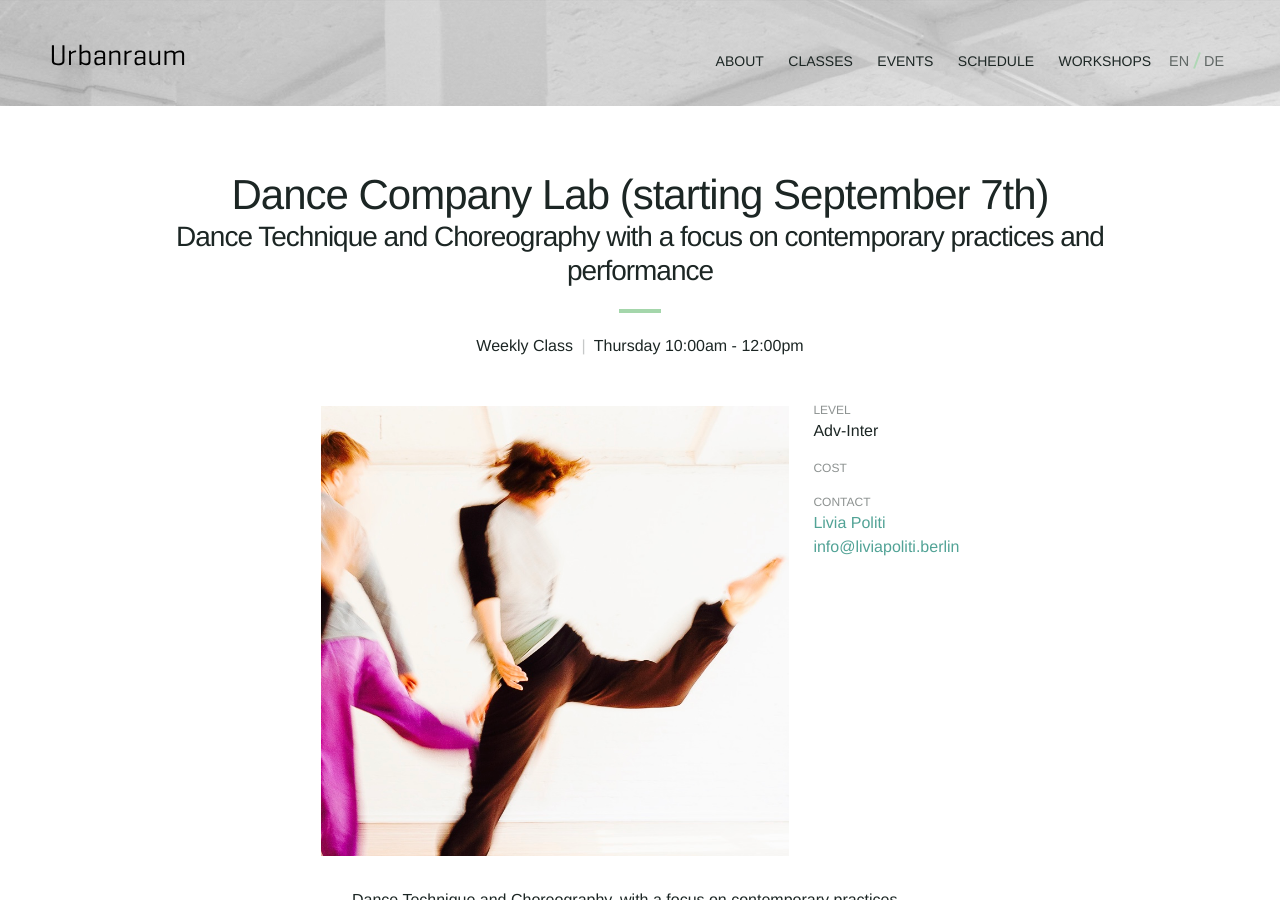
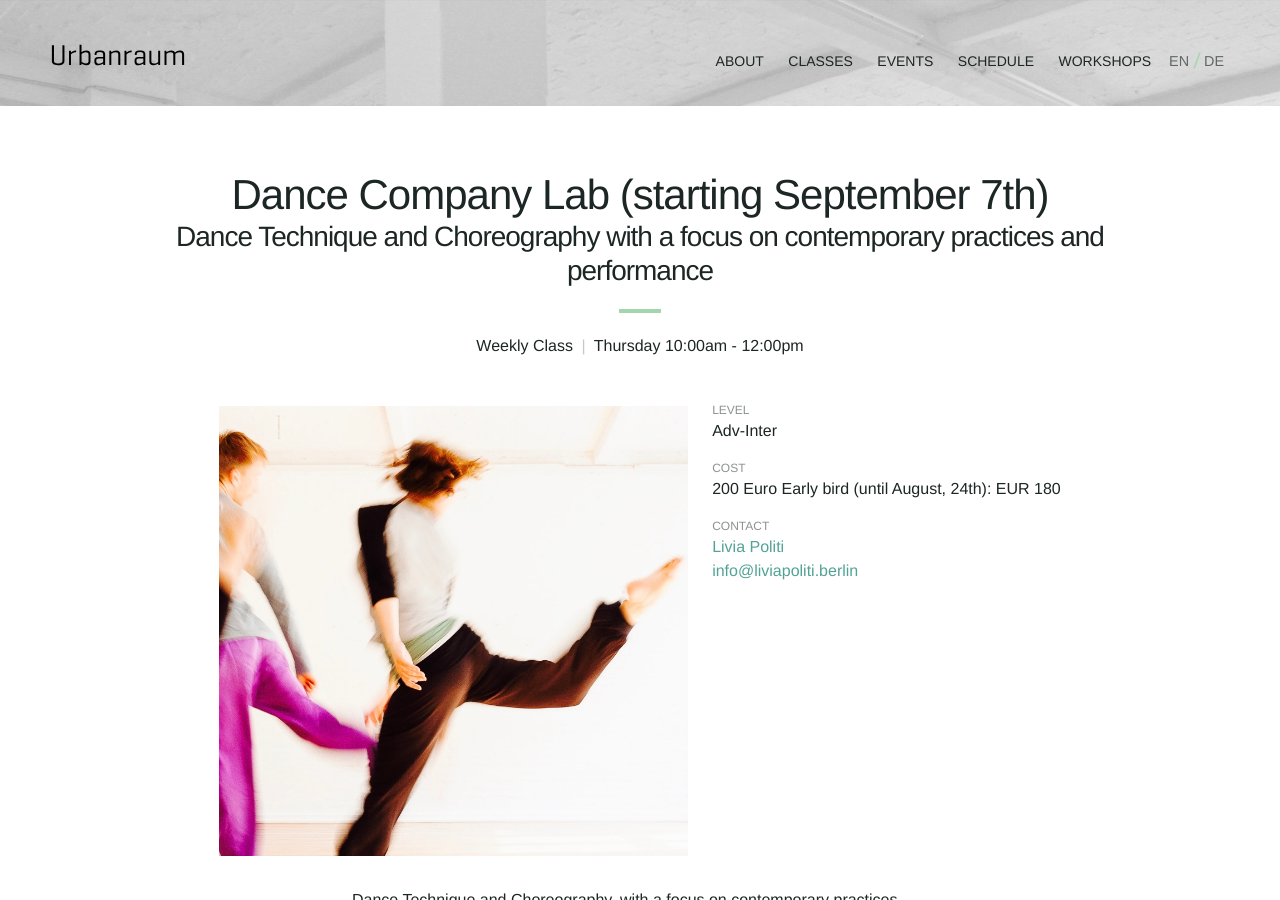
Before and after one commit to Kriesse/urbanraum, a Jekyll site: the page built from _classes/dance-company-lab.md, in a window 1280 px wide and 900 px high. Built offline with Jekyll 4.4.1, drawn with Linux system fonts in a browser that asks for light colours; nearby versions of some CDN libraries.

Commit message:
Update dance-company-lab.md

```diff
--- a/_classes/dance-company-lab.md
+++ b/_classes/dance-company-lab.md
@@ -20,10 +20,13 @@ level_en: "Adv-Inter"
 level_de: "Adv-Inter"
 
 price_en: |
+  200 Euro
+  Early bird (until August, 24th): EUR 180
 
 
 price_de: |
-
+  200 Euro
+  Frühbucher-Preis (bis 24. August): 180 Euro
 
 description_en: |
   Dance Technique and Choreography, with a focus on contemporary practices and performance:
```
